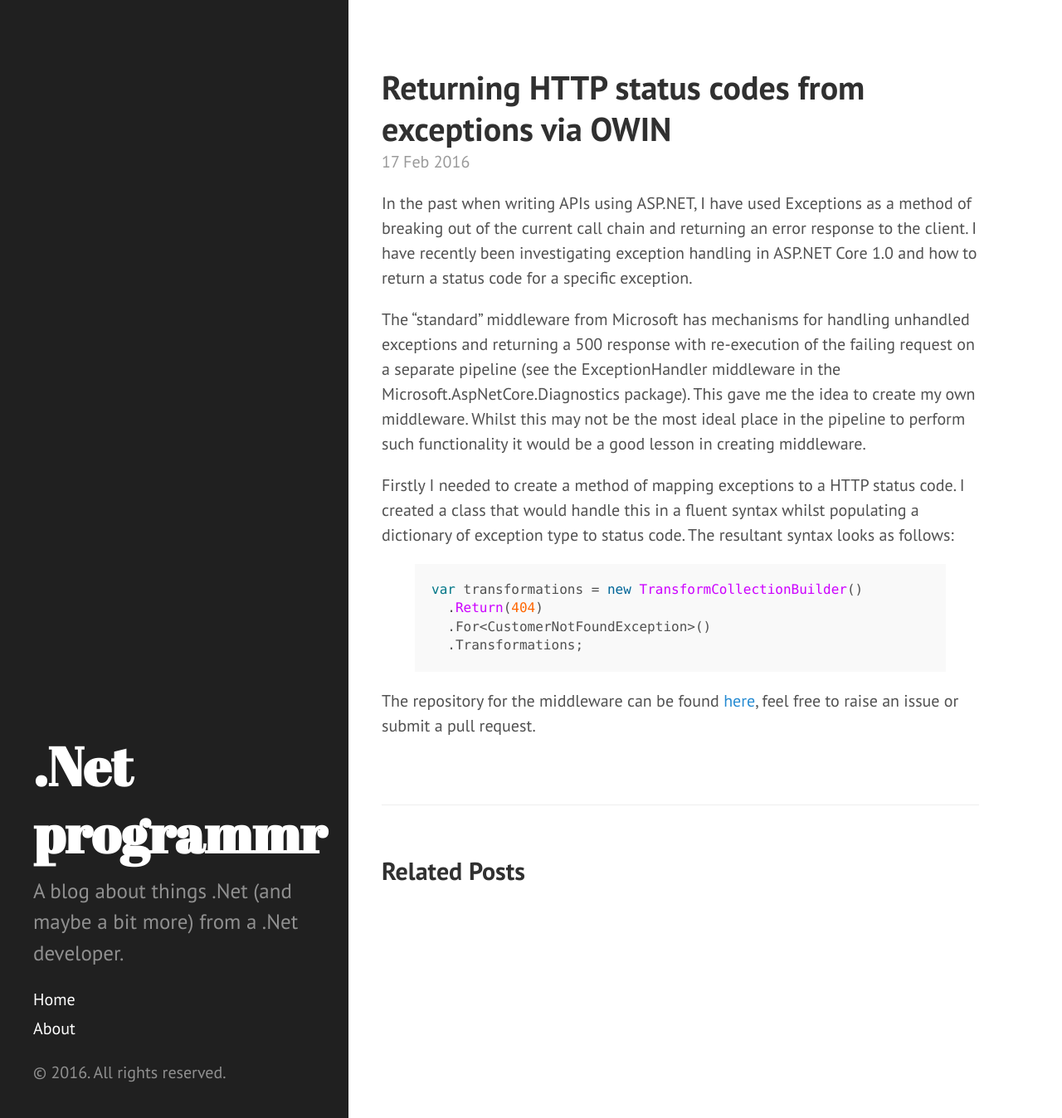
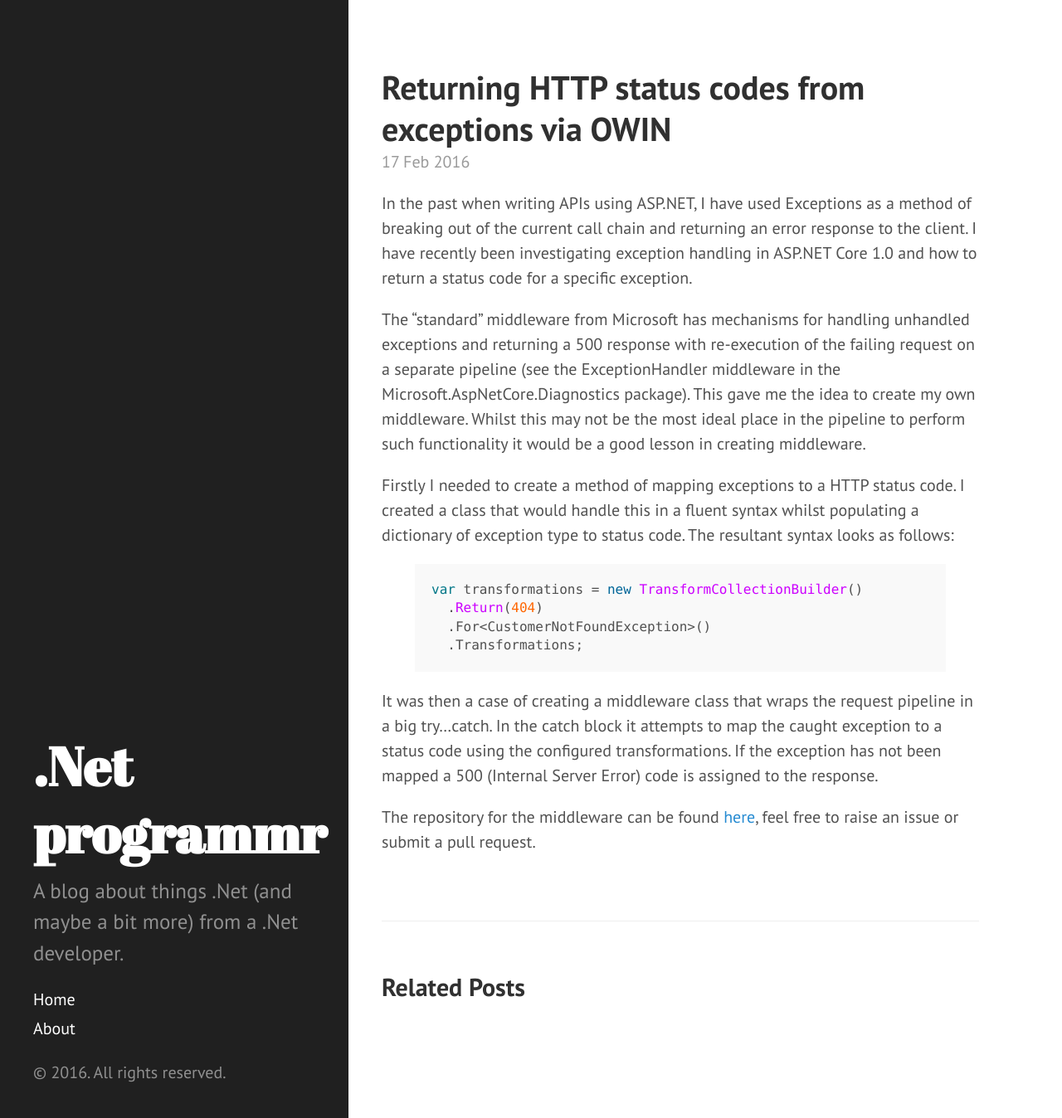
Before and after one commit to dotnetprogrammr/dotnetprogrammr.github.io, a Jekyll site: the page built from _posts/2016-02-17-returning-http-status-codes-from-exceptions-via-owin.markdown, in a window 1280 px wide and 1348 px high. Shown: the whole window at 83% size. Built offline with Jekyll 4.4.1, drawn with Linux system fonts in a browser that asks for light colours; comment, search, counter and statistics services are not loaded.

Commit message:
Added Disqus comments; Added OWIN exception transformation post.

```diff
--- /dev/null
+++ b/_includes/disqus.html
@@ -0,0 +1,22 @@
+<div id="disqus_thread"></div>
+<script>
+/**
+* RECOMMENDED CONFIGURATION VARIABLES: EDIT AND UNCOMMENT THE SECTION BELOW TO INSERT DYNAMIC VALUES FROM YOUR PLATFORM OR CMS.
+* LEARN WHY DEFINING THESE VARIABLES IS IMPORTANT: https://disqus.com/admin/universalcode/#configuration-variables
+*/
+/*
+var disqus_config = function () {
+this.page.url = PAGE_URL; // Replace PAGE_URL with your page's canonical URL variable
+this.page.identifier = PAGE_IDENTIFIER; // Replace PAGE_IDENTIFIER with your page's unique identifier variable
+};
+*/
+(function() { // DON'T EDIT BELOW THIS LINE
+var d = document, s = d.createElement('script');
+
+s.src = '//dotnetprogrammr.disqus.com/embed.js';
+
+s.setAttribute('data-timestamp', +new Date());
+(d.head || d.body).appendChild(s);
+})();
+</script>
+<noscript>Please enable JavaScript to view the <a href="https://disqus.com/?ref_noscript" rel="nofollow">comments powered by Disqus.</a></noscript>
--- a/_layouts/post.html
+++ b/_layouts/post.html
@@ -1,11 +1,15 @@
 ---
-layout: default
+layout:   default
 ---
 
 <div class="post">
   <h1 class="post-title">{{ page.title }}</h1>
   <span class="post-date">{{ page.date | date_to_string }}</span>
   {{ content }}
+
+  {% if page.comments %}
+    {% include disqus.html %}
+  {% endif %}
 </div>
 
 <div class="related">
--- a/_posts/2016-02-04-welcome-to-jekyll.markdown
+++ b/_posts/2016-02-17-returning-http-status-codes-from-exceptions-via-owin.markdown
@@ -17,6 +18,8 @@
   .Transformations;
 {% endhighlight %}
 
+It was then a case of creating a middleware class that wraps the request pipeline in a big try...catch. In the catch block it attempts to map the caught exception to a status code using the configured transformations. If the exception has not been mapped a 500 (Internal Server Error) code is assigned to the response.
+
 The repository for the middleware can be found [here][middleware-repository], feel free to raise an issue or submit a pull request.
 
 [middleware-repository]: https://github.com/dotnetprogrammr/Dnp.AspNetCore.Diagnostics
```
Also changed, not shown: other parts of _posts/2016-02-17-returning-http-status-codes-from-exceptions-via-owin.markdown (+4 -3 lines), _layouts/page.html (line endings or trailing spaces).
